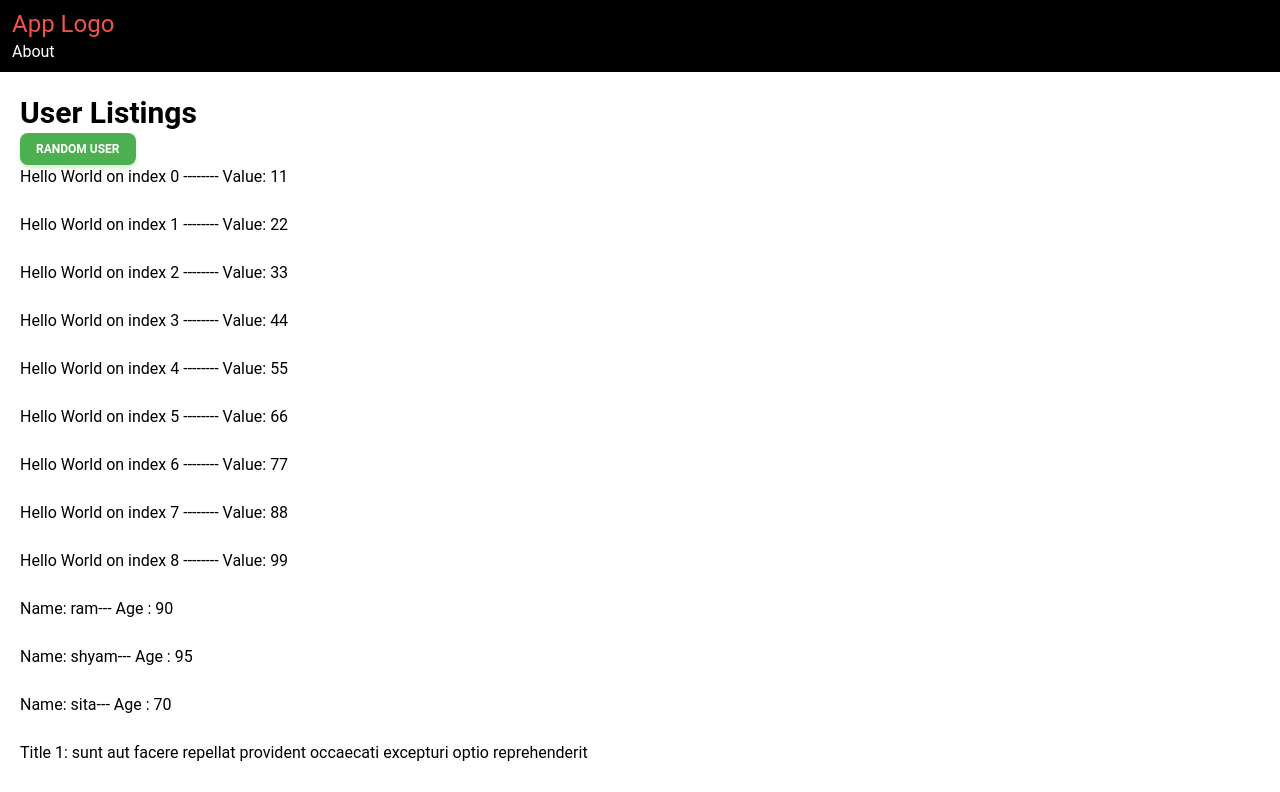
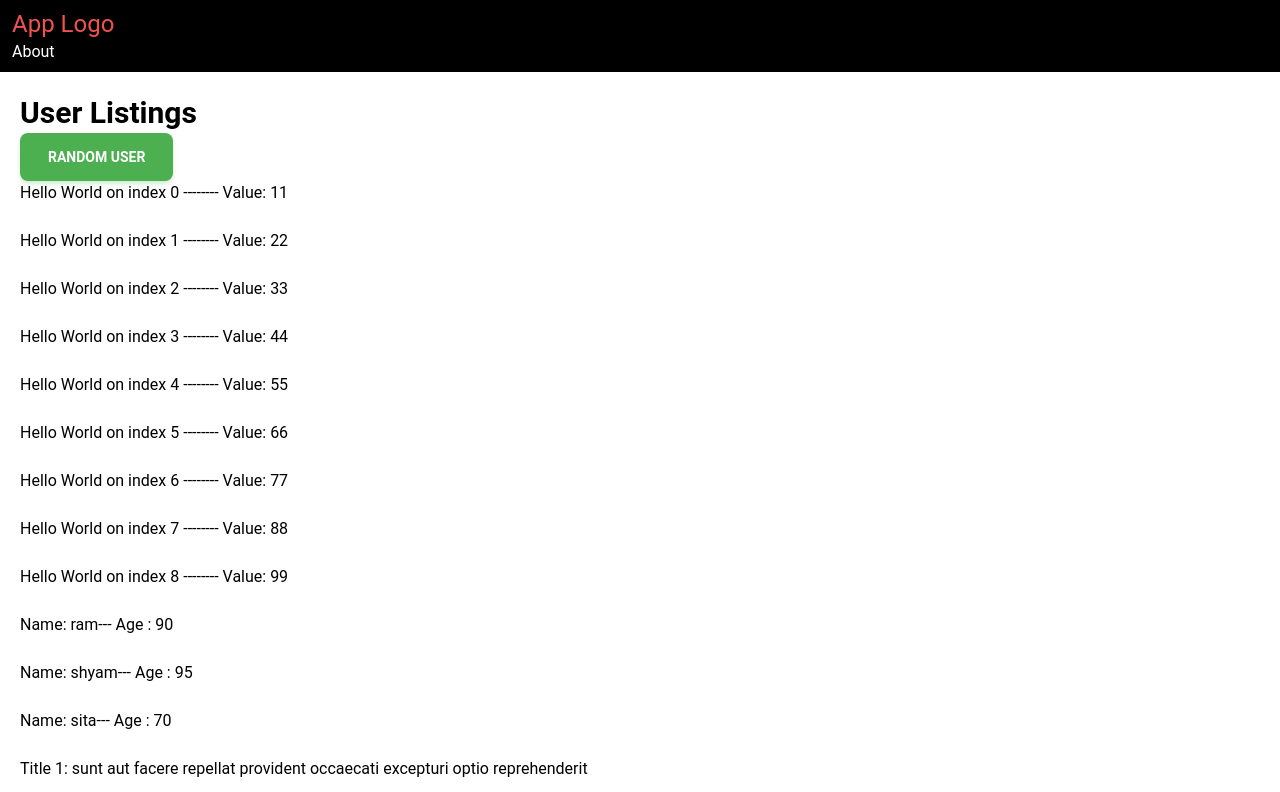
Before and after one commit to sumitmhr/mindRisers, a React (Vite) app: page / in a window 1280 px wide. Shown: the top 792 px of the page. Built offline with nearby package versions, Linux system fonts and the light colour scheme.

Commit message:
ld button

```diff
--- a/src/pages/Home.jsx
+++ b/src/pages/Home.jsx
@@ -150,7 +150,7 @@ const Home = () => {
 
       <Button
         onClick={addUser}
-        size='sm' color='green'>Random User</Button>
+        size='lg' color='green'>Random User</Button>
 
       {numbers.map((n, i) => {
         return (
```
